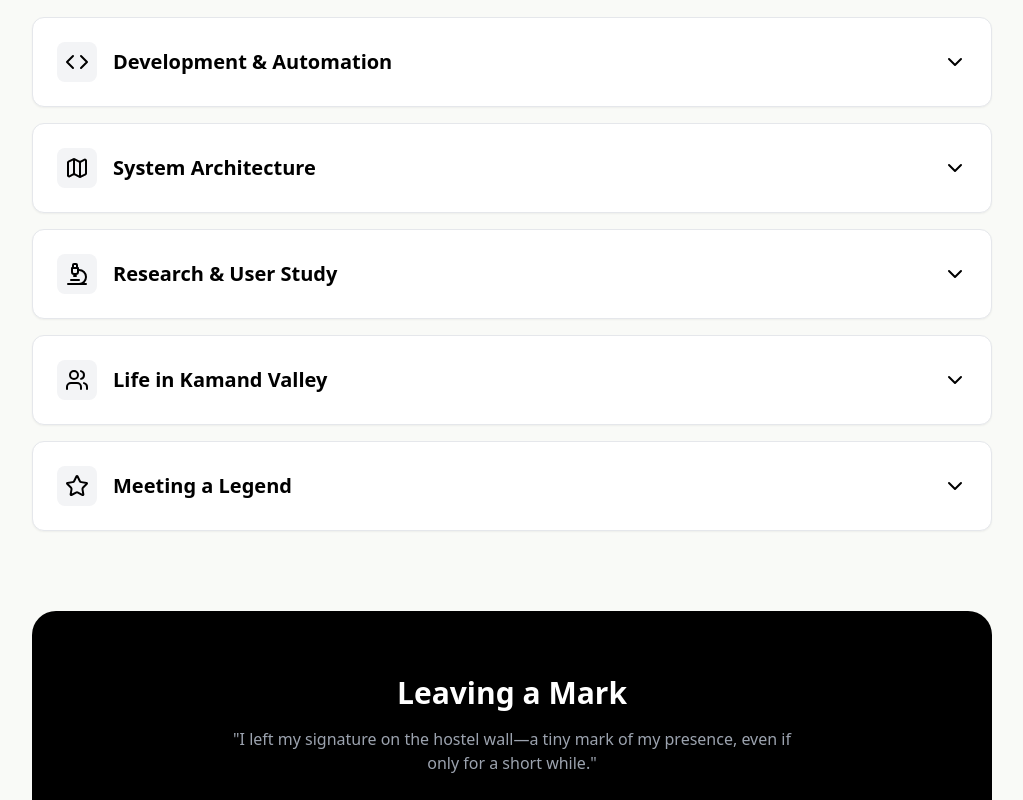
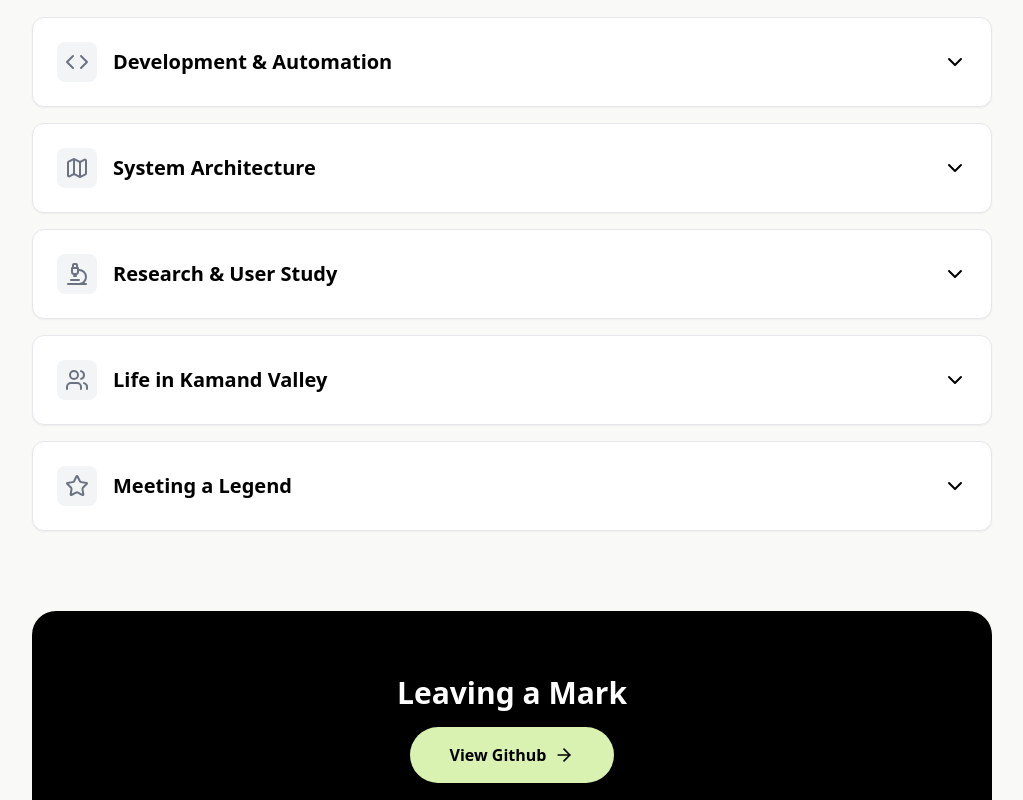
Before and after one commit to Atirath-Pal/atirath-pal.github.io, a React (Create React App) app: page /internships/iit-mandi in a window 1280 px wide. Shown: the part 560-1360 px from the top of the page, without its empty margins (128-1151 px from the left). Built offline with nearby package versions, Linux system fonts and the light colour scheme.

Commit message:
Design almost done for Internship page

```diff
--- a/src/pages/IIT_Mandi_Internship.jsx
+++ b/src/pages/IIT_Mandi_Internship.jsx
@@ -1,36 +1,67 @@
-import React, { useState } from 'react';
+import React, { useState, useRef, useEffect } from 'react';
 import { Link } from 'react-router-dom';
 import { ChevronDown, Code, Map, Microscope, Users, Star, ArrowRight } from 'lucide-react';
 
-const IITMandiInternship = () => {
-  const [openSection, setOpenSection] = useState(null);
+const SectionWrapper = ({ title, icon, isOpen, onToggle, children }) => {
+  const contentRef = useRef(null);
+  const [height, setHeight] = useState(0);
 
-  const toggleSection = (id) => {
-    setOpenSection(openSection === id ? null : id);
-  };
+  useEffect(() => {
+    if (isOpen && contentRef.current) {
+      setHeight(contentRef.current.scrollHeight);
+    } else {
+      setHeight(0);
+    }
+  }, [isOpen]);
 
-  // Reusable Wrapper to keep the toggle logic consistent but the design flexible
-  const SectionWrapper = ({ id, title, icon, children }) => (
-    <div className="border border-gray-200 rounded-xl bg-white overflow-hidden transition-all duration-300 shadow-sm mb-4">
+  return (
+    <div className="border border-gray-200 rounded-xl bg-white shadow-sm mb-4">
       <button
-        onClick={() => toggleSection(id)}
-        className="w-full flex items-center justify-between p-6 text-left hover:bg-gray-50 transition-colors"
+        type="button"
+        onClick={onToggle}
+        className="w-full flex items-center justify-between p-6 text-left hover:bg-gray-50 transition-colors rounded-t-xl"
       >
         <div className="flex items-center gap-4">
-          <span className={`p-2 rounded-lg text-black ${openSection === id ? 'bg-[#D9F2B1]' : 'bg-gray-100'}`}>
+          <span
+            className={`p-2 rounded-lg transition-colors duration-300 ${
+              isOpen ? 'bg-[#D9F2B1] text-black' : 'bg-gray-100 text-gray-500'
+            }`}
+          >
             {icon}
           </span>
           <span className="text-xl font-bold">{title}</span>
         </div>
-        <ChevronDown className={`transition-transform duration-300 ${openSection === id ? 'rotate-180' : ''}`} />
+        <ChevronDown
+          className={`transition-transform duration-500 ease-in-out ${
+            isOpen ? 'rotate-180' : ''
+          }`}
+        />
       </button>
-      <div className={`transition-all duration-500 ease-in-out ${openSection === id ? 'max-h-[1500px] opacity-100' : 'max-h-0 opacity-0 overflow-hidden'}`}>
-        <div className="p-6 pt-0 border-t border-gray-50">
+
+      <div
+        className="overflow-hidden transition-[height] duration-300 ease-out"
+        style={{ height }}
+      >
+        <div
+          ref={contentRef}
+          className="p-6 pt-0 border-t border-gray-50"
+        >
           {children}
         </div>
       </div>
     </div>
   );
+};
+
+const IITMandiInternship = () => {
+  const [openSections, setOpenSections] = useState({});
+
+  const toggleSection = (id) => {
+    setOpenSections((current) => ({
+      ...current,
+      [id]: !current[id],
+    }));
+  };
 
   return (
     <section className="bg-[#F9FAF7] min-h-screen px-6 py-12 md:px-20 lg:px-40 font-sans text-black">
@@ -45,7 +76,7 @@ const IITMandiInternship = () => {
         <p className="text-lg text-gray-500 italic">Centre for Human Computer Interaction (CHCi)</p>
       </header>
 
-      {/* INTRODUCTION: Standard Layout */}
+      {/* INTRODUCTION */}
       <div className="flex flex-col lg:flex-row gap-12 items-start mb-16">
         <div className="w-full lg:w-1/2 rounded-2xl overflow-hidden bg-gray-200 aspect-video shadow-lg">
           <img src="/assets/IIT-Mandi-Campus.jpg" alt="IIT Mandi" className="w-full h-full object-cover" />
@@ -56,103 +87,95 @@ const IITMandiInternship = () => {
             During my research internship at the CHCi Lab, IIT Mandi, I worked under the supervision of <strong>Prof. Dr. Shubhajit Roy Chowdhury</strong> and my mentor <strong>Mr. Divyanshu Bajpai</strong>.
           </p>
           <p className="text-gray-700 leading-relaxed">
-            I developed a framework that reduces manual processing time by <strong>90%</strong>, transforming a 50-minute manual process into a 5-minute automated workflow using <strong>AutoDock Vina</strong> and <strong>Streamlit</strong>.
+            I developed a framework that reduces manual processing time by <strong>90%</strong>, transforming a 50-minute manual process into a 5-minute automated workflow.
           </p>
         </div>
       </div>
 
-      {/* SECTION 1: CODING - Split Layout */}
-      <SectionWrapper id="coding" title="Development & Automation" icon={<Code />}>
+      {/* SECTIONS */}
+      <SectionWrapper
+        title="Development & Automation"
+        icon={<Code />}
+        isOpen={!!openSections.coding}
+        onToggle={() => toggleSection('coding')}
+      >
         <div className="grid grid-cols-1 md:grid-cols-2 gap-8 mt-6">
           <div className="text-justify text-gray-600 space-y-4">
-            <p>I built the backend using Python, integrating Selenium for automated data scraping from NCBI. This allowed for high-throughput docking without manual file downloads.</p>
+            <p>I built the backend using Python, integrating Selenium for automated data scraping. This allowed for high-throughput docking without manual file downloads.</p>
             <div className="bg-[#F3F4F1] p-4 rounded-lg border-l-4 border-[#D9F2B1]">
               <span className="text-sm font-bold block mb-1">Tech Stack:</span>
               <p className="text-xs font-mono">Python, Selenium, RDKit, Streamlit</p>
             </div>
           </div>
-          <div className="rounded-xl overflow-hidden border border-gray-100 aspect-video flex items-center justify-center bg-white shadow-inner">
-            <img
-              src="/assets/Loading-Screen.png" // Replace this with your actual file path later
-              alt="Automated Docking Streamlit Interface"
-              className="w-full h-full object-cover"
-              onError={(e) => { e.target.src = "https://via.placeholder.com/800x450?text=Streamlit+Dashboard+Coming+Soon"; }}
-            />
+          <div className="rounded-xl overflow-hidden border border-gray-100 aspect-video bg-white shadow-inner">
+            <img src="/assets/Loading-Screen.png" alt="Dashboard" className="w-full h-full object-cover" />
           </div>
         </div>
       </SectionWrapper>
 
-      {/* SECTION 2: ARCHITECTURE - Full Width Focus */}
-      <SectionWrapper id="flowchart" title="System Architecture" icon={<Map />}>
+      <SectionWrapper
+        title="System Architecture"
+        icon={<Map />}
+        isOpen={!!openSections.flowchart}
+        onToggle={() => toggleSection('flowchart')}
+      >
         <div className="mt-6 space-y-6">
-          <p className="text-gray-600 text-justify">The docking pipeline follows a strict modular logic to ensure reproducibility across different protein-ligand pairs.</p>
-          <div className="w-full rounded-xl bg-white p-4 md:p-8 flex flex-col items-center justify-center border border-gray-200 shadow-sm">
-            <img
-              src="/assets/flowchart.svg"
-              alt="Automated Molecular Docking Pipeline Flowchart"
-              className="max-w-full h-auto rounded-lg shadow-md object-contain"
-              style={{ maxHeight: '600px' }} // Keeps the diagram from being too tall on large screens
-            />
-            <p className="mt-4 text-xs text-gray-400 uppercase tracking-widest font-semibold">
-              Logic: Retrieval → Preparation → Docking → Analysis
-            </p>
+          <p className="text-gray-600 text-justify">The docking pipeline follows a modular logic to ensure reproducibility across protein-ligand pairs.</p>
+          <div className="w-full rounded-xl bg-white p-4 md:p-8 border border-gray-200 shadow-sm flex flex-col items-center">
+            <img src="/assets/flowchart.svg" alt="Flowchart" className="max-w-full h-auto object-contain" style={{ maxHeight: '600px' }} />
           </div>
         </div>
       </SectionWrapper>
 
-      {/* SECTION 3: RESEARCH - Detailed List Layout */}
-      <SectionWrapper id="research" title="Research & User Study" icon={<Microscope />}>
+      <SectionWrapper
+        title="Research & User Study"
+        icon={<Microscope />}
+        isOpen={!!openSections.research}
+        onToggle={() => toggleSection('research')}
+      >
         <div className="mt-6 grid grid-cols-1 lg:grid-cols-3 gap-6">
           <div className="lg:col-span-2 text-justify text-gray-600">
-            <p>I conducted a quantitative user study with research scholars at IIT Mandi. We measured "Time-to-Task" completion and "System Usability Scale" (SUS) scores to refine the UI.</p>
+            <p>I conducted a quantitative user study with research scholars at IIT Mandi to refine the UI based on SUS scores.</p>
           </div>
-          <div className="bg-black text-white p-6 rounded-2xl flex flex-col justify-center">
-            <h4 className="text-[#D9F2B1] font-bold text-xl mb-2">Key Result</h4>
-            <p className="text-3xl font-bold">90%</p>
-            <p className="text-sm text-gray-400">Reduction in manual error</p>
-          </div>
-          <div className="lg:col-span-3 rounded-xl border border-gray-100 aspect-video flex items-center justify-center bg-gray-50">
-             <span className="text-gray-400 font-bold italic">Image 3: Research Report Snippet</span>
+          <div className="bg-black text-white p-6 rounded-2xl flex flex-col justify-center text-center">
+            <p className="text-3xl font-bold text-[#D9F2B1]">90%</p>
+            <p className="text-sm text-gray-400">Error Reduction</p>
           </div>
         </div>
       </SectionWrapper>
 
-      {/* SECTION 4: NATURE - Gallery/Scrapbook Layout */}
-      <SectionWrapper id="nature" title="Life in Kamand Valley" icon={<Users />}>
-        <div className="mt-6">
-          <p className="text-gray-600 mb-6 text-justify">The mountains of Mandi taught me independence. From trekking the North Campus hills to late-night discussions with friends at the South Campus canteen, the environment was as much a teacher as the lab.</p>
-          <div className="grid grid-cols-2 md:grid-cols-4 gap-4">
-             <div className="h-40 bg-gray-200 rounded-lg flex items-center justify-center italic text-xs text-gray-400">Image 4A</div>
-             <div className="h-40 bg-gray-200 rounded-lg flex items-center justify-center italic text-xs text-gray-400">Image 4B</div>
-             <div className="h-40 bg-gray-200 rounded-lg flex items-center justify-center italic text-xs text-gray-400">Image 4C</div>
-             <div className="h-40 bg-gray-200 rounded-lg flex items-center justify-center italic text-xs text-gray-400">Image 4D</div>
-          </div>
+      <SectionWrapper
+        title="Life in Kamand Valley"
+        icon={<Users />}
+        isOpen={!!openSections.nature}
+        onToggle={() => toggleSection('nature')}
+      >
+        <div className="mt-6 grid grid-cols-2 md:grid-cols-4 gap-4">
+           {[1, 2, 3, 4].map(i => (
+             <div key={i} className="h-40 bg-gray-200 rounded-lg flex items-center justify-center text-gray-400 italic">Image 4{String.fromCharCode(64+i)}</div>
+           ))}
         </div>
       </SectionWrapper>
 
-      {/* SECTION 5: HC VERMA - Spotlight Layout */}
-      <SectionWrapper id="hcverma" title="Meeting a Legend" icon={<Star />}>
+      <SectionWrapper
+        title="Meeting a Legend"
+        icon={<Star />}
+        isOpen={!!openSections.hcverma}
+        onToggle={() => toggleSection('hcverma')}
+      >
         <div className="mt-6 flex flex-col items-center text-center max-w-2xl mx-auto">
-          <div className="w-48 h-48 rounded-full border-4 border-[#D9F2B1] overflow-hidden mb-6 flex items-center justify-center bg-gray-100">
-             <span className="text-gray-400 italic text-sm text-center px-4">Image 5: Selfie with HC Verma Sir</span>
-          </div>
-          <h3 className="text-2xl font-bold mb-4">A Transformative Discussion</h3>
-          <p className="text-gray-600 text-justify mb-6">
-            Attending discussions with <strong>Prof. H.C. Verma</strong> was a surreal moment. His simplicity and clarity in explaining complex physics mirrored the kind of researcher I aspire to be: someone who makes the complex accessible.
-          </p>
+          <div className="w-48 h-48 rounded-full border-4 border-[#D9F2B1] bg-gray-100 mb-6 flex items-center justify-center italic text-gray-400">Image 5</div>
+          <p className="text-gray-600 italic">"His simplicity and clarity in explaining physics mirrored the kind of researcher I aspire to be."</p>
         </div>
       </SectionWrapper>
 
-      {/* Footer */}
+      {/* FOOTER */}
       <footer className="mt-20 text-center py-16 bg-black text-white rounded-3xl relative overflow-hidden">
-        <div className="relative z-10 px-6">
+        <div className="relative z-10">
           <h2 className="text-3xl font-bold mb-4">Leaving a Mark</h2>
-          <p className="text-gray-400 max-w-xl mx-auto mb-8">
-            "I left my signature on the hostel wall—a tiny mark of my presence, even if only for a short while."
-          </p>
           <a href="https://github.com/ODOR-SIG/Automated-Molecular-Docking" target="_blank" rel="noopener noreferrer"
-             className="inline-flex items-center gap-2 bg-[#D9F2B1] text-black px-10 py-4 rounded-full font-bold hover:scale-105 transition-transform">
-            View the Github Project <ArrowRight className="w-5 h-5" />
+             className="inline-flex items-center gap-2 bg-[#D9F2B1] text-black px-10 py-4 rounded-full font-bold hover:scale-105 transition-all">
+            View Github <ArrowRight className="w-5 h-5" />
           </a>
         </div>
       </footer>
```
